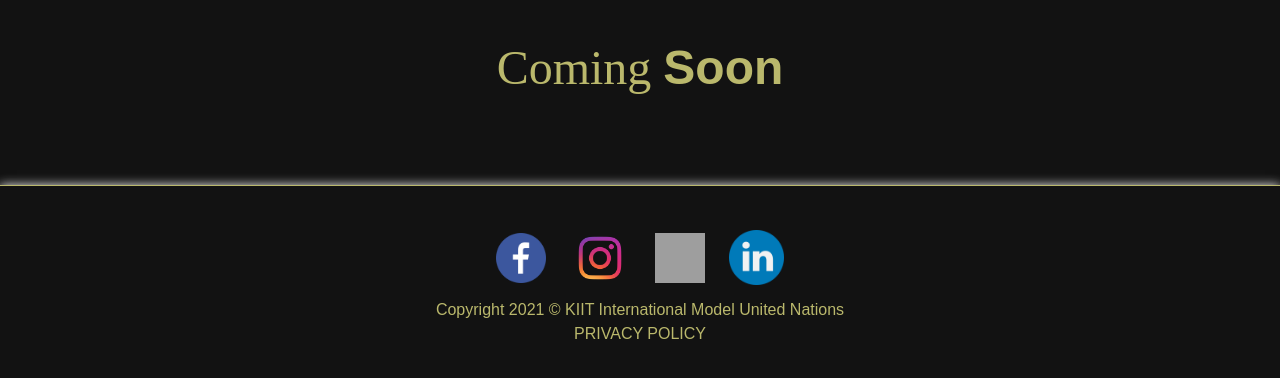
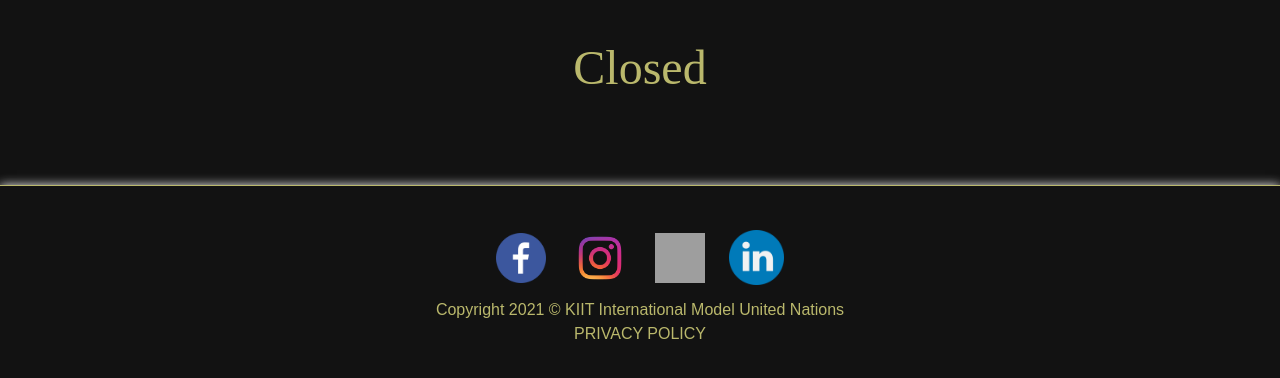
Before and after one commit to wishsagarks/KIITMUN21, a PHP site: page /registration.php in a window 1280 px wide. Shown: the part 641-1019 px from the top of the page. Run offline with PHP 8.4, Linux system fonts and the light colour scheme; grey boxes are pictures that could not be loaded.

Commit message:
Update registration.php

```diff
--- a/registration.php
+++ b/registration.php
@@ -258,7 +258,7 @@
 
         <section id="committees-second">
             <h1 align="center">
-                Coming <b>Soon</b>
+                Closed
             </h1>
         </section>
 
```
